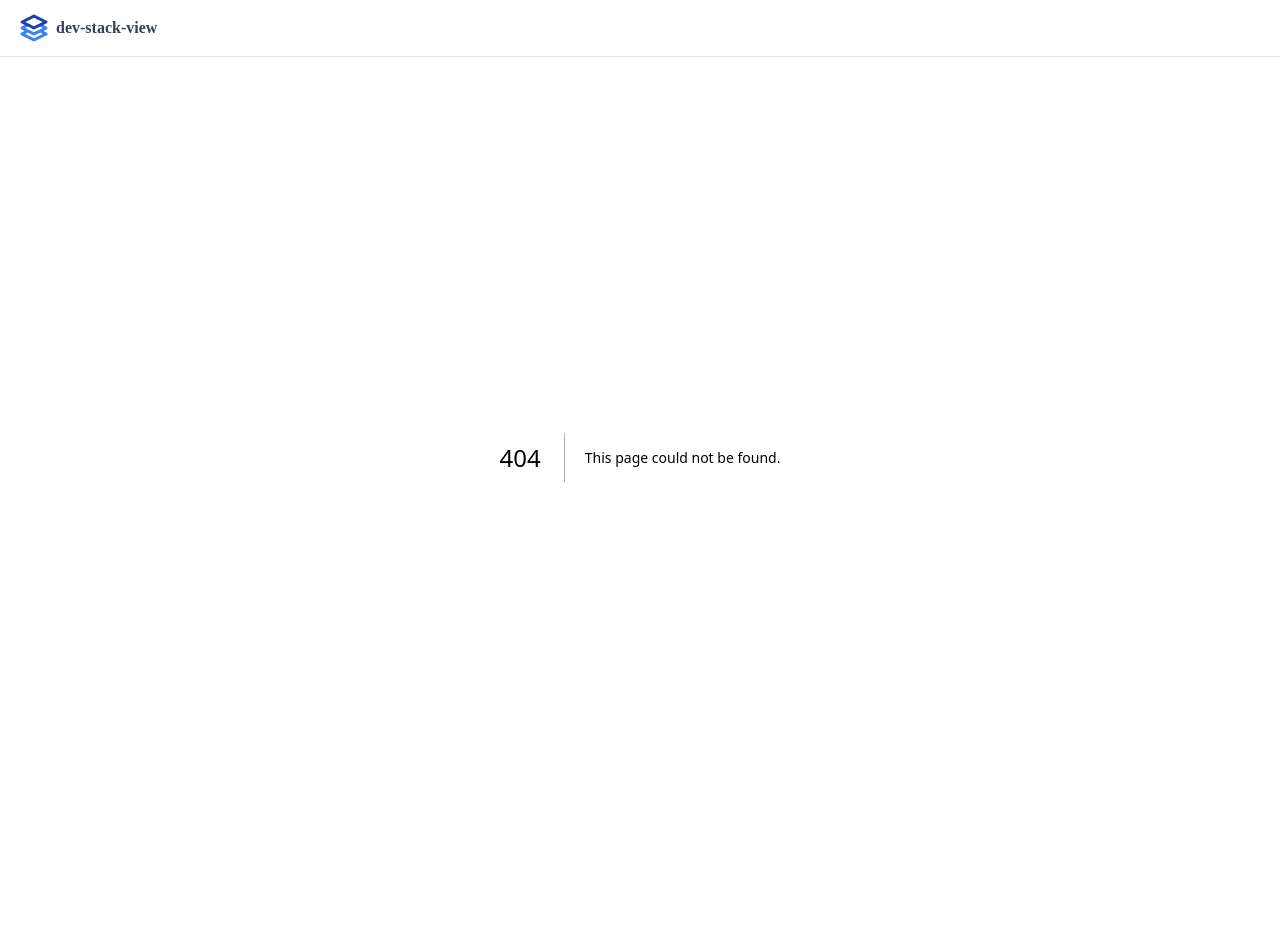
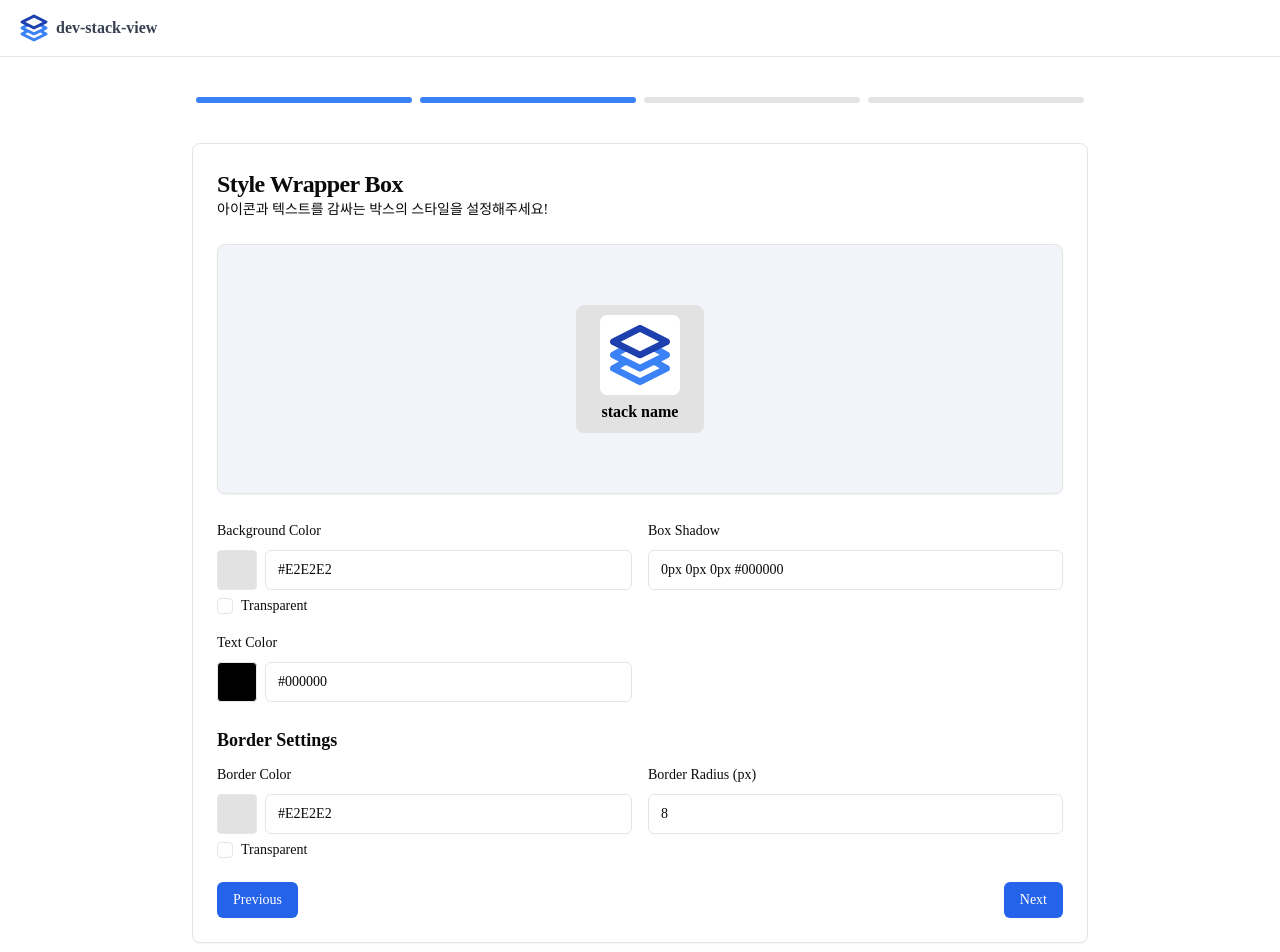
Before and after one commit to aken-you/stack-shot, a Next.js app: page /step/2 in a window 1280 px wide. Before the commit this address had no page. Shown: the top 952 px of the page. Before the commit the page ends 857 px from the top, so only its background shows below. Built offline with nearby package versions, Linux system fonts and the light colour scheme.

Commit message:
feat: step2 페이지 생성

```diff
--- /dev/null
+++ b/app/step/2/page.tsx
@@ -0,0 +1,146 @@
+"use client";
+
+import { useEffect, useState } from "react";
+import { Input } from "@/components/ui/input";
+import { Label } from "@/components/ui/label";
+import { ColorInput } from "@/components/color-input";
+import Preview from "@/components/preview";
+import Link from "next/link";
+import { INIT_ICON_BOX_STYLE, INIT_WRAPPER_BOX_STYLE } from "@/constants/step";
+import type { IconBoxStyleType, WrapperBoxStyleType } from "@/types/style";
+
+export default function Step2() {
+  const [initIconBoxStyle, setInitIconBoxStyle] =
+    useState<IconBoxStyleType>(INIT_ICON_BOX_STYLE);
+  const [wrapperBoxStyle, setWrapperBoxStyle] = useState<WrapperBoxStyleType>(
+    INIT_WRAPPER_BOX_STYLE,
+  );
+
+  const handleInputChange = (e: React.ChangeEvent<HTMLInputElement>) => {
+    const { name, value } = e.target;
+
+    setWrapperBoxStyle((prev) => ({
+      ...prev,
+      [name]: name === "borderRadius" ? `${value}px` : value,
+    }));
+  };
+
+  useEffect(() => {
+    const savedIconBoxStyle = sessionStorage.getItem("iconBoxStyle");
+    const savedWrapperBoxStyle = sessionStorage.getItem("wrapperBoxStyle");
+
+    if (savedIconBoxStyle) {
+      setInitIconBoxStyle(JSON.parse(savedIconBoxStyle));
+    }
+    if (savedWrapperBoxStyle) {
+      setWrapperBoxStyle(JSON.parse(savedWrapperBoxStyle));
+    }
+  }, []);
+
+  return (
+    <div className="space-y-6">
+      <div>
+        <h1 className="text-2xl font-semibold tracking-tight">
+          Style Wrapper Box
+        </h1>
+        <p className="text-muted-foreground text-sm">
+          아이콘과 텍스트를 감싸는 박스의 스타일을 설정해주세요!
+        </p>
+      </div>
+      <Preview
+        iconBoxStyle={initIconBoxStyle}
+        wrapperBoxStyle={wrapperBoxStyle}
+      />
+      <div className="grid gap-6">
+        <div className="grid gap-4 md:grid-cols-2">
+          <ColorInput
+            id="backgroundColor"
+            name="backgroundColor"
+            value={wrapperBoxStyle.backgroundColor}
+            onChange={handleInputChange}
+            onCheckedChange={(checked) => {
+              setWrapperBoxStyle((prev) => ({
+                ...prev,
+                backgroundColor: checked
+                  ? "transparent"
+                  : INIT_WRAPPER_BOX_STYLE.backgroundColor,
+              }));
+            }}
+            label="Background Color"
+          />
+          <div className="space-y-2">
+            <Label htmlFor="boxShadow">Box Shadow</Label>
+            <Input
+              id="boxShadow"
+              name="boxShadow"
+              type="text"
+              value={wrapperBoxStyle.boxShadow}
+              onChange={handleInputChange}
+              placeholder={INIT_WRAPPER_BOX_STYLE.boxShadow}
+            />
+          </div>
+          <ColorInput
+            id="color"
+            name="color"
+            value={wrapperBoxStyle.color}
+            onChange={handleInputChange}
+            label="Text Color"
+          />
+        </div>
+        <div>
+          <h3 className="mb-2 text-lg font-semibold">Border Settings</h3>
+          <div className="grid gap-4 md:grid-cols-2">
+            <ColorInput
+              id="borderColor"
+              name="borderColor"
+              value={wrapperBoxStyle.borderColor}
+              onChange={handleInputChange}
+              label="Border Color"
+              onCheckedChange={(checked) => {
+                setWrapperBoxStyle((prev) => ({
+                  ...prev,
+                  borderColor: checked
+                    ? "transparent"
+                    : INIT_WRAPPER_BOX_STYLE.borderColor,
+                }));
+              }}
+            />
+
+            <div className="space-y-2">
+              <Label htmlFor="borderRadius">Border Radius (px)</Label>
+              <Input
+                id="borderRadius"
+                name="borderRadius"
+                type="number"
+                value={Number.parseInt(wrapperBoxStyle.borderRadius)}
+                onChange={handleInputChange}
+                min="0"
+                max="50"
+              />
+            </div>
+          </div>
+        </div>
+        <div className="flex justify-between">
+          <Link
+            href="/step/1"
+            className="rounded-md bg-blue-600 px-4 py-2 text-sm text-white transition-colors hover:bg-blue-700 hover:shadow-md"
+          >
+            Previous
+          </Link>
+          <Link
+            href="/step/3"
+            className="rounded-md bg-blue-600 px-4 py-2 text-sm text-white transition-colors hover:bg-blue-700 hover:shadow-md"
+            onClick={() => {
+              sessionStorage.setItem(
+                "wrapperBoxStyle",
+                JSON.stringify(wrapperBoxStyle),
+              );
+            }}
+          >
+            Next
+          </Link>
+        </div>
+      </div>
+    </div>
+  );
+}
--- a/constants/step.ts
+++ b/constants/step.ts
@@ -13,3 +13,11 @@ export const INIT_ICON_BOX_STYLE = {
   borderColor: "#E2E2E2",
   boxShadow: "0px 0px 0px #000000",
 };
+
+export const INIT_WRAPPER_BOX_STYLE = {
+  backgroundColor: "#E2E2E2",
+  borderRadius: "8px",
+  borderColor: "#E2E2E2",
+  boxShadow: "0px 0px 0px #000000",
+  color: "#000000",
+};
```
